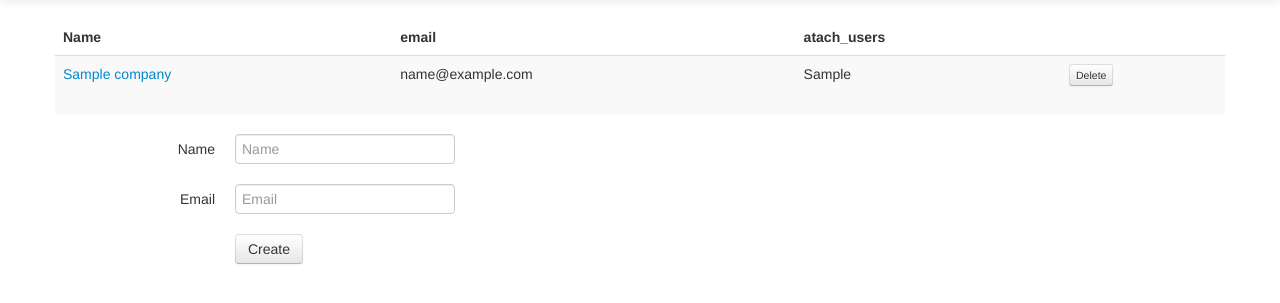
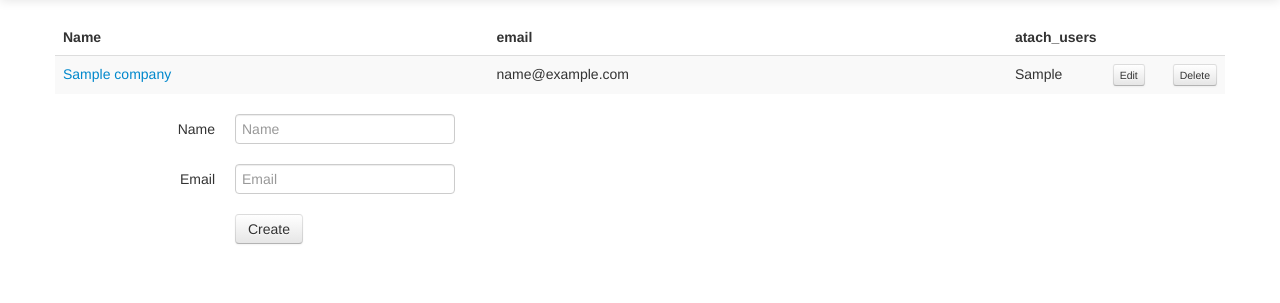
Before and after one commit to chybatronik/task-manager-gae, a Python web app: template templates/company/index.html in a window 1280 px wide. Shown: the part 41-344 px from the top of the page. Run offline with Jinja, Linux system fonts and the light colour scheme; the template is opened without the code that fills it: most values are stand-ins (such as "Sample title", 1, 10 or a date in 2020); some libraries are stand-ins or nearby versions.

Commit message:
review templates

```diff
--- a/static/css/styles.css
+++ b/static/css/styles.css
@@ -1,3 +1,8 @@
 .content{
     margin-top: 60px;
 }
+
+.not_visible{
+    margin-bottom :0px !important;
+    padding :0px;
+}
--- a/templates/company/index.html
+++ b/templates/company/index.html
@@ -16,9 +16,10 @@
         <tr>
             <td><a href="/companies/{{ company.key().id()}}">{{ company.name }}</a></td>
             <td>{{ company.email }}</td>
-            <td>{{ company.atach_users }}</td>
-            <td>
-              <form action="/companies/{{ company.key().id()}}/delete" method="post">
+            <td class="span1">{{ company.atach_users }}</td>
+            <td class="span1"><a href="companies/{{company.key().id()}}/edit" class="btn btn-mini">Edit</a></td>
+            <td class="span1">
+              <form action="/companies/{{ company.key().id()}}/delete" method="post" class="not_visible">
                 <button type="submit" class="btn btn-mini delete">Delete</button>
               </form>
             </td>
```
Also changed, not shown: 1 other file.
